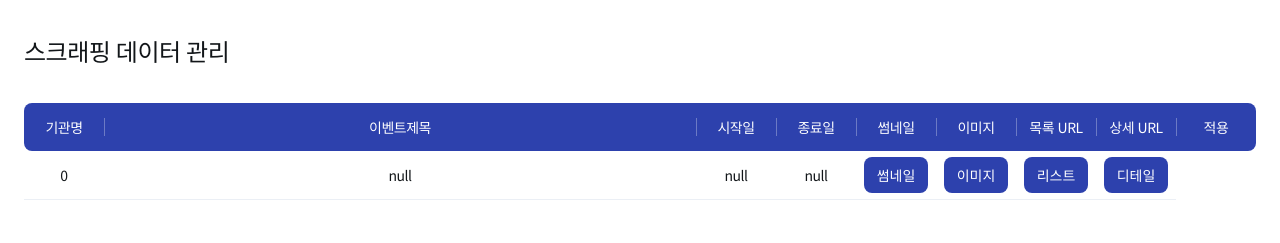
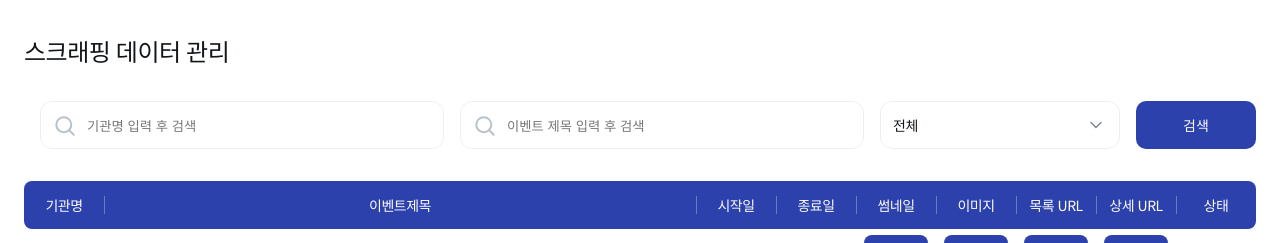
Before and after one commit to dubhe-fintime/finTime, a Flask app: page /scrapingManage in a window 1280 px wide. Shown: the top 243 px of the page. Run offline with Flask 3, Linux system fonts and the light colour scheme; data that the repository does not hold is empty; some web fonts are replaced.

Commit message:
스크래핑데이터관리페이지

```diff
--- a/templates/scrapingManage/scrapingManage.html
+++ b/templates/scrapingManage/scrapingManage.html
@@ -16,30 +16,41 @@
   <div class="container">
     <main class="main-area">
       <h2 class="title">스크래핑 데이터 관리</h2>
-      <form class="search-form" style ="display:none">
-        <div class="select-box md">
-          <strong class="label" onclick="ClickSelectLabel('groupName')" id="groupName" name="groupName">기관명</strong>
+      <form class="search-form" >
+        <div class="select-box md" style="display:none">
+          <strong class="label" onclick="ClickSelectLabel('searchCor')" id="searchCor" name="searchCor">기관명</strong>
           <ul class="options type">
-            <li class="option" onclick="ClickSelectOption('groupName','그룹명','groupName')">
-              그룹 명
+            <li class="option" onclick="ClickSelectOption('searchCor','기관명','searchCor')">
+              기관명
             </li>
-            <li class="option" onclick="ClickSelectOption('groupName','설명','groupExplain')">
-              그룹 설명
-            </li>
-            <li class="option" onclick="ClickSelectOption('groupName','그룹코드','groupID')">
-              그룹코드
+            <li class="option" onclick="ClickSelectOption('searchCor','이벤트제목','searchSubject')">
+              이벤트 제목
             </li>
           </ul>
         </div>
         <div class="input-wrap">
-          <input id="searchInput" class="input" placeholder="그룹명, 설명 입력 후 검색" />
+          <input id="searchInputCor" class="input" placeholder="기관명 입력 후 검색" />
           <span class="delete-btn"></span>
         </div>
-        <div class="input-wrap">
-          <input id="searchInput1" class="input" placeholder="그룹명, 설명 입력 후 검색" />
+        <div class="input-wrap" style="margin-left: 16px;">
+          <input id="searchInputSub" class="input" placeholder="이벤트 제목 입력 후 검색" />
           <span class="delete-btn"></span>
         </div>
-        <button id="searchBtn" class="btn primary md search-btn">검색</button>
+        <div class="select-box md" style="margin-left: 16px;">
+          <strong class="label" onclick="ClickSelectLabel('useYn')" id="useYn" name="all" >전체</strong>
+          <ul class="options type">
+            <li class="option" onclick="ClickSelectOption('useYn','전체','all')">
+              전체
+            </li>
+            <li class="option" onclick="ClickSelectOption('useYn','노출','Y')">
+              노출
+            </li>
+            <li class="option" onclick="ClickSelectOption('useYn','비노출','N')">
+              비노출
+            </li>
+          </ul>
+        </div>
+        <button id="searchBtn" class="btn primary md search-btn" onclick="javascript:selectList()">검색</button>
       </form>
       <div class="table-area">
         <div class="flex justify-between align-end" style ="display:none">
@@ -69,7 +80,7 @@
               <th>이미지</th>
               <th>목록 URL</th>
               <th>상세 URL</th>
-              <th>적용</th>
+              <th>상태</th>
             </tr>
           </thead>
           <tbody id="dataContent" class="tbody"></tbody>
@@ -122,6 +133,22 @@
 
     $("#dataContent").empty();
     let formData = new FormData();
+    // formData.append("datas", JSON.stringify(JSON.parse(button.getAttribute("data-json"))));
+
+    let corNm = $('#searchInputCor').val()
+    let corSub = $('#searchInputSub').val()
+    let option = $('#useYn').attr('name')
+    console.log(corNm)
+    console.log(corSub)
+    console.log(option)
+
+    formData.append("corNm",corNm)
+    formData.append("corSub",corSub)
+    // formData.append("useYn",option)
+    formData.forEach((value, key) => {
+        console.log(`${key}: ${value}`);
+    });
+    console.log(formData)
     fetch("/batchDataList", {
                 method: "POST",
                 body: formData
@@ -137,18 +164,16 @@
                   {
                     statusCol = `<td><button id='applyBtn' class='btn primary sm' data-json='${JSON.stringify(v)}'  onclick="insertEvent(this)">적용</button></td>`
                   }
-                  else
+                  else if(status =='Y')
                   {
-                    `<td></td>`
+                    // statusCol = `<td><button id='applyBtn' class='btn primary sm' data-json='${JSON.stringify(v)}'  onclick="updateEvent(this)">비노출</button></td>`
+                    statusCol = `<td>노출</td>`
                   }
-                  // else if(status =='Y')
-                  // {
-                  //   statusCol = `<td><button id='applyBtn' class='btn primary sm' data-json='${JSON.stringify(v)}'  onclick="updateEvent(this)">비노출</button></td>`
-                  // }
-                  // else if(status =='N')
-                  // {
-                  //   statusCol = `<td><button id='applyBtn' class='btn primary sm' data-json='${JSON.stringify(v)}'  onclick="updateEvent(this)">재노출</button></td>`
-                  // }
+                  else if(status =='N')
+                  {
+                    // statusCol = `<td><button id='applyBtn' class='btn primary sm' data-json='${JSON.stringify(v)}'  onclick="updateEvent(this)">재노출</button></td>`
+                    statusCol = `<td>비노출</td>`
+                  }
                   values += `
                     <tr data-id="${i+1}" name="${v['evt_title']}" explain="${v['evt_title']}">
                       <td>${v['cor_nm']}</td>
@@ -196,9 +221,6 @@
     let formData = new FormData();
 
     formData.append("datas", JSON.stringify(JSON.parse(button.getAttribute("data-json"))));
-    formData.forEach((value, key) => {
-        console.log(`${key}: ${value}`);
-    });
 
     fetch("/updateEvent", {
                 method: "POST",
@@ -212,61 +234,23 @@
               console.error("Error:", error);
             });
   }
-  // 전체 조회
-  function SearchGroupCode() {
-    $.ajax({
-      url: "{{domain}}:{{port}}/getAdminGroup",
-      type: "GET",
-      contentType: "application/json",
-      success: function (response) {
-        console.log(response)
-
-        $(".count").append(`Total : ${response.length}`)
-
-        values = ``
-        response.forEach((v, i) => {
-          values += `
-            <tr data-id="${v['group_code']}" name="${v['group_name']}" explain="${v['group_info']}">
-              <td>${i + 1}</td>
-              <td>${v['group_code']}</td>
-              <td>${v['group_name']}</td>
-              <td>${v['group_info']} 챗봇 데모</td>
-              <td>${v['reg_date']}</td>
-            </tr>`
-        });
-        $("#dataContent").append(values)
-      }
-    });
-  }
-
 
   //검색 기능
   $("#searchBtn").click(function (e) {
     e.preventDefault();
-    session_ok("{{domain}}", "{{port}}");
-    let target_data = $('#searchInput').val()
-    let option = $('#groupName').attr('name')
+    // session_ok("{{domain}}", "{{port}}");
 
 
     let search_list = []
 
-    $("#dataContent tr").each(function (i, v) {
-      if (option.includes('Name') && $(v).attr('name').includes(target_data)) {
-        search_list.push(v)
-      } else if (option.includes('ID') && $(v).attr('data-id').includes(target_data)) {
-        search_list.push(v)
-      } else if (option.includes('Explain') && $(v).attr('explain').includes(target_data))
-        search_list.push(v)
-    })
-
     //검색 결과가 없을 경우
-    if (search_list.length == 0) {
-      values = `<p>검색 결과가 없습니다.</p>`
-      OpenModal("검색어 결과 없음", "", true, "", "", "확인", "", true, "md", values)
-    } else {
-      $("#dataContent tr").hide();
-      $(search_list).show();
-    }
+    // if (search_list.length == 0) {
+    //   values = `<p>검색 결과가 없습니다.</p>`
+    //   OpenModal("검색어 결과 없음", "", true, "", "", "확인", "", true, "md", values)
+    // } else {
+    //   $("#dataContent tr").hide();
+    //   $(search_list).show();
+    // }
   })
 
   //추가 기능
```
